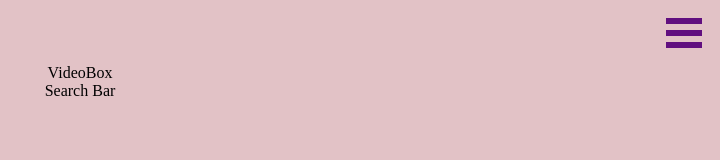
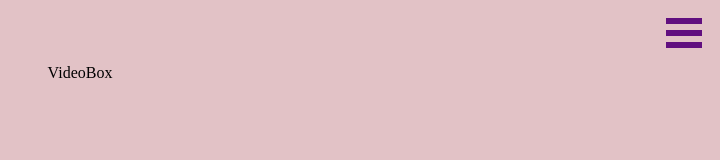
Before and after one commit to vegitable/react-ui-service, a React (Create React App) app: page / in a window 1280 px wide. Shown: the top 160 px of the page, without its empty margins (560-1280 px from the left). Built offline with nearby package versions, Linux system fonts and the light colour scheme.

Commit message:
adds styling for searchBar/footer

```diff
--- a/src/containers/SearchBar/SearchBar.css
+++ b/src/containers/SearchBar/SearchBar.css
@@ -1,3 +1,4 @@
 .searchBar {
-  bottom: 0px;
+  height: 128px;
+  color: white;
 }
--- /dev/null
+++ b/src/containers/VideoBox/VideoBox.css
@@ -0,0 +1,3 @@
+.videoBox {
+  min-height: calc(100vh - 192px);
+}
--- a/src/containers/VideoBox/index.js
+++ b/src/containers/VideoBox/index.js
@@ -1,7 +1,8 @@
 import React from 'react';
+import './VideoBox.css';
 
 const VideoBox = () => (
-  <div>
+  <div className='videoBox'>
     VideoBox
   </div>
 );
```
